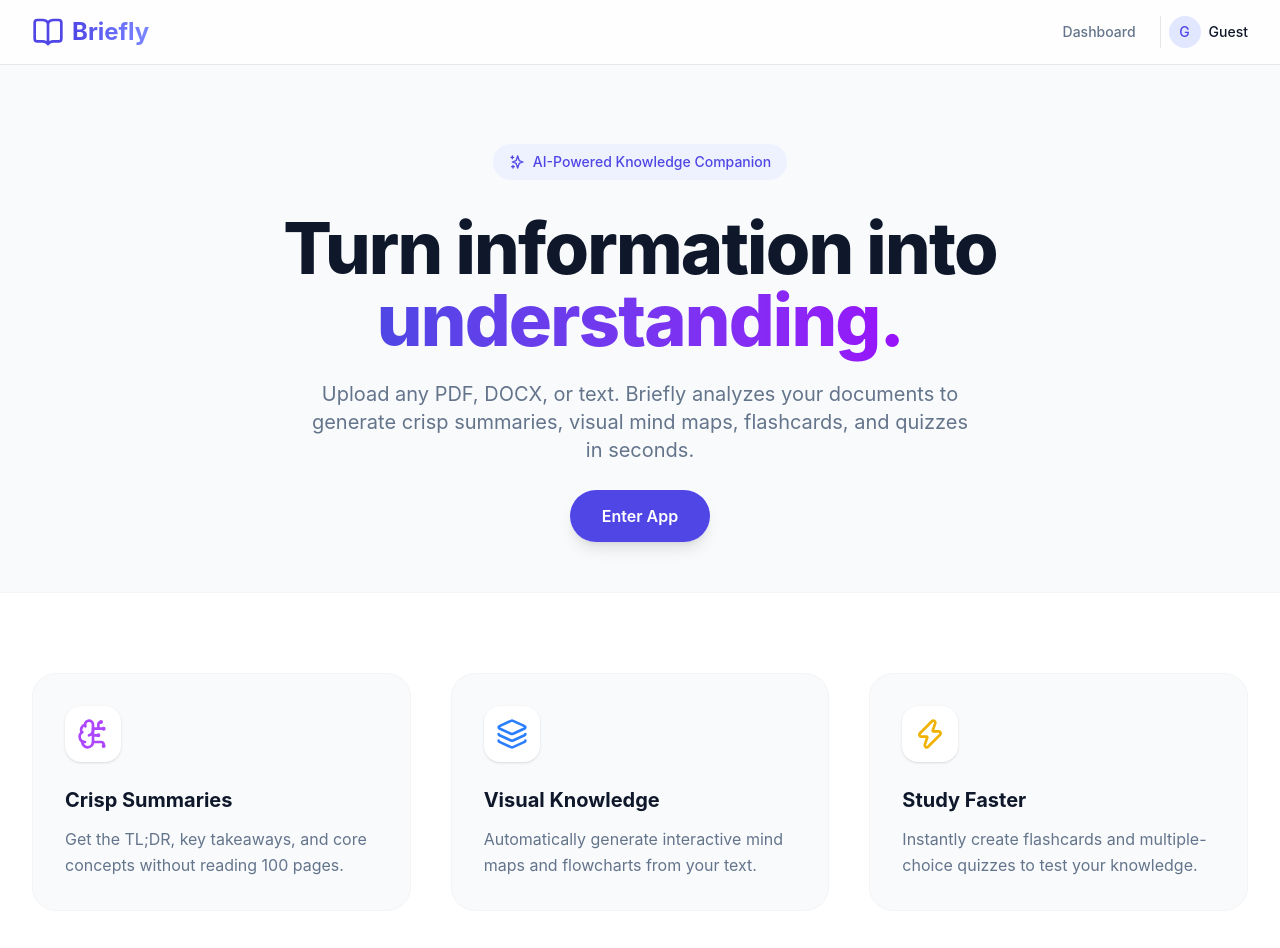
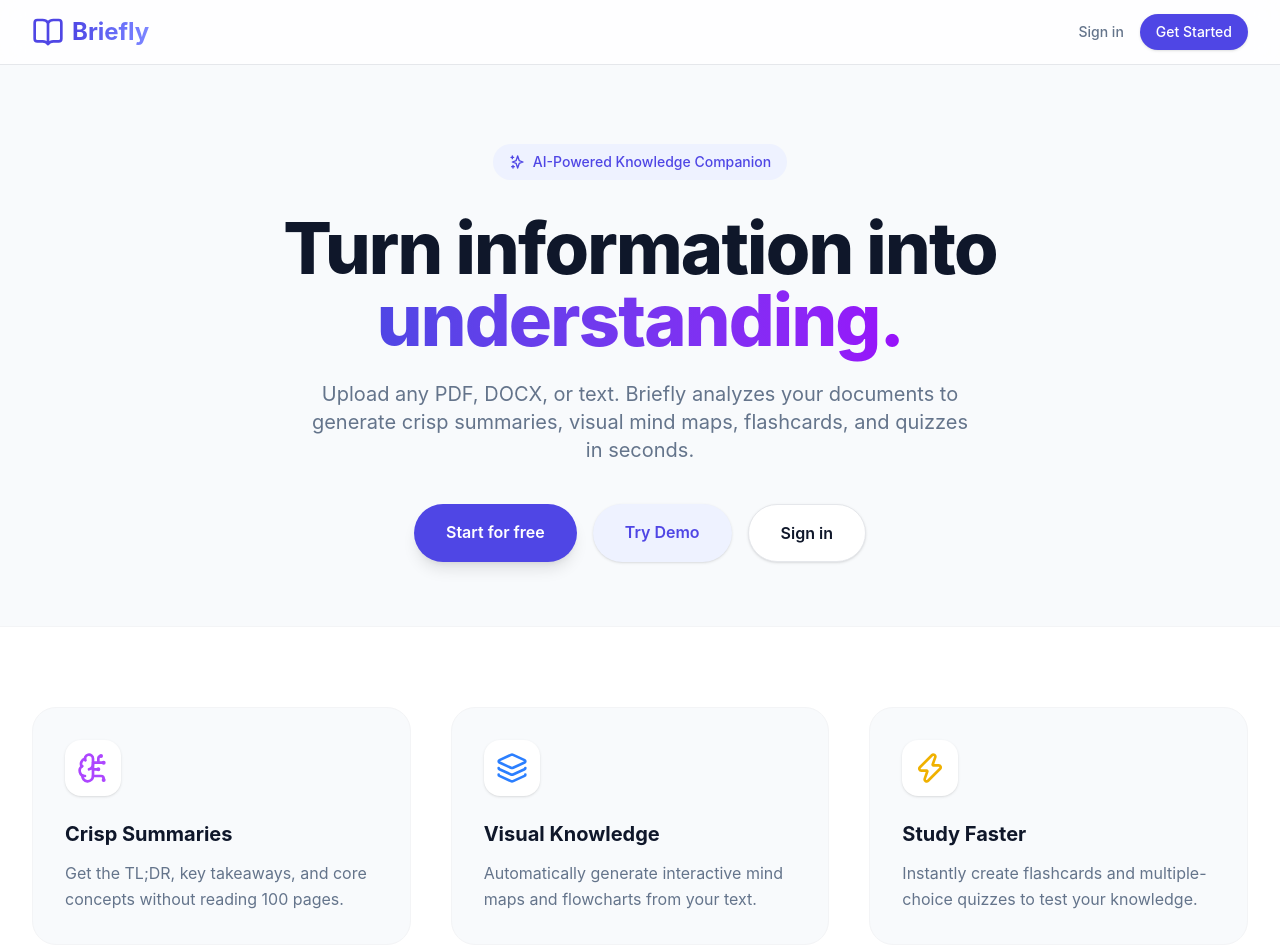
Before and after one commit to shivapathak2007/ENCORE, a React app in the folder briefly/frontend/: page / in a window 1280 px wide. Shown: the top 948 px of the page. Built offline with nearby package versions, Linux system fonts and the light colour scheme; no server answers; the HTML template or start-up script is replaced by a standard one.

Commit message:
Revert login bypass and hardcode API URL

```diff
--- a/briefly/frontend/src/App.jsx
+++ b/briefly/frontend/src/App.jsx
@@ -20,9 +20,9 @@
             <Route path="/" element={<Landing />} />
             <Route path="/login" element={<Login />} />
             <Route path="/register" element={<Register />} />
-            <Route path="/dashboard" element={<Dashboard />} />
-            <Route path="/dashboard/upload" element={<Upload />} />
-            <Route path="/workspace/:id" element={<DocumentWorkspace />} />
+            <Route path="/dashboard" element={<ProtectedRoute><Dashboard /></ProtectedRoute>} />
+            <Route path="/dashboard/upload" element={<ProtectedRoute><Upload /></ProtectedRoute>} />
+            <Route path="/workspace/:id" element={<ProtectedRoute><DocumentWorkspace /></ProtectedRoute>} />
           </Routes>
         </div>
       </Router>
--- a/briefly/frontend/src/components/Navbar.jsx
+++ b/briefly/frontend/src/components/Navbar.jsx
@@ -24,16 +24,36 @@
           </Link>
 
           <div className="flex items-center space-x-4">
+            {user ? (
+              <>
                 <Link to="/dashboard" className="text-sm font-medium text-[var(--color-secondary-text)] hover:text-[var(--color-primary-text)] transition-colors">
                   Dashboard
                 </Link>
                 <div className="h-8 w-px bg-gray-200 mx-2"></div>
                 <div className="flex items-center space-x-2 text-sm text-[var(--color-primary-text)] font-medium">
                   <div className="w-8 h-8 rounded-full bg-indigo-100 flex items-center justify-center text-[var(--color-primary)]">
-                    G
+                    {user.name?.charAt(0).toUpperCase()}
                   </div>
-                  <span className="hidden sm:block">Guest</span>
+                  <span className="hidden sm:block">{user.name}</span>
                 </div>
+                <button
+                  onClick={handleLogout}
+                  className="p-2 text-[var(--color-secondary-text)] hover:text-red-500 transition-colors rounded-full hover:bg-gray-100"
+                  title="Logout"
+                >
+                  <LogOut className="w-5 h-5" />
+                </button>
+              </>
+            ) : (
+              <>
+                <Link to="/login" className="text-sm font-medium text-[var(--color-secondary-text)] hover:text-[var(--color-primary-text)] transition-colors">
+                  Sign in
+                </Link>
+                <Link to="/register" className="text-sm font-medium px-4 py-2 rounded-full bg-[var(--color-primary)] text-white hover:bg-indigo-700 transition-colors shadow-sm hover:shadow">
+                  Get Started
+                </Link>
+              </>
+            )}
           </div>
         </div>
       </div>
--- a/briefly/frontend/src/context/AuthContext.jsx
+++ b/briefly/frontend/src/context/AuthContext.jsx
@@ -9,17 +9,26 @@
   const [error, setError] = useState(null);
 
   useEffect(() => {
-    fetchUser();
+    const token = localStorage.getItem('token');
+    if (token) {
+      fetchUser();
+    } else {
+      setLoading(false);
+    }
   }, []);
 
   const fetchUser = async () => {
-    // Bypassing login check
-    setUser({
-      id: '12345678-1234-1234-1234-123456789012',
-      name: 'Guest User',
-      email: 'guest@example.com'
-    });
-    setLoading(false);
+    try {
+      const res = await api.getMe();
+      if (res.data.success) {
+        setUser(res.data.data.user);
+      }
+    } catch (err) {
+      console.error('Failed to fetch user', err);
+      localStorage.removeItem('token');
+    } finally {
+      setLoading(false);
+    }
   };
 
   const login = async (email, password) => {
--- a/briefly/frontend/src/pages/Landing.jsx
+++ b/briefly/frontend/src/pages/Landing.jsx
@@ -18,9 +18,17 @@
         <p className="max-w-2xl mx-auto text-xl text-[var(--color-secondary-text)] mb-10">
           Upload any PDF, DOCX, or text. Briefly analyzes your documents to generate crisp summaries, visual mind maps, flashcards, and quizzes in seconds.
         </p>
-          <Link to="/dashboard" className="px-8 py-4 bg-[var(--color-primary)] text-white font-semibold rounded-full hover:bg-indigo-700 transition-all transform hover:scale-105 shadow-lg hover:shadow-xl">
-            Enter App
+        <div className="flex justify-center space-x-4 flex-wrap gap-y-4">
+          <Link to="/register" className="px-8 py-4 bg-[var(--color-primary)] text-white font-semibold rounded-full hover:bg-indigo-700 transition-all transform hover:scale-105 shadow-lg hover:shadow-xl">
+            Start for free
           </Link>
+          <Link to="/login?demo=true" className="px-8 py-4 bg-indigo-50 text-[var(--color-primary)] font-semibold rounded-full hover:bg-indigo-100 transition-all transform hover:scale-105 shadow-sm">
+            Try Demo
+          </Link>
+          <Link to="/login" className="px-8 py-4 bg-white text-[var(--color-primary-text)] font-semibold rounded-full border border-gray-200 hover:bg-gray-50 transition-all shadow-sm">
+            Sign in
+          </Link>
+        </div>
       </section>
 
       {/* Features Grid */}
```
Also changed, not shown: 1 other file (tests, documents, lock files or other folders).
